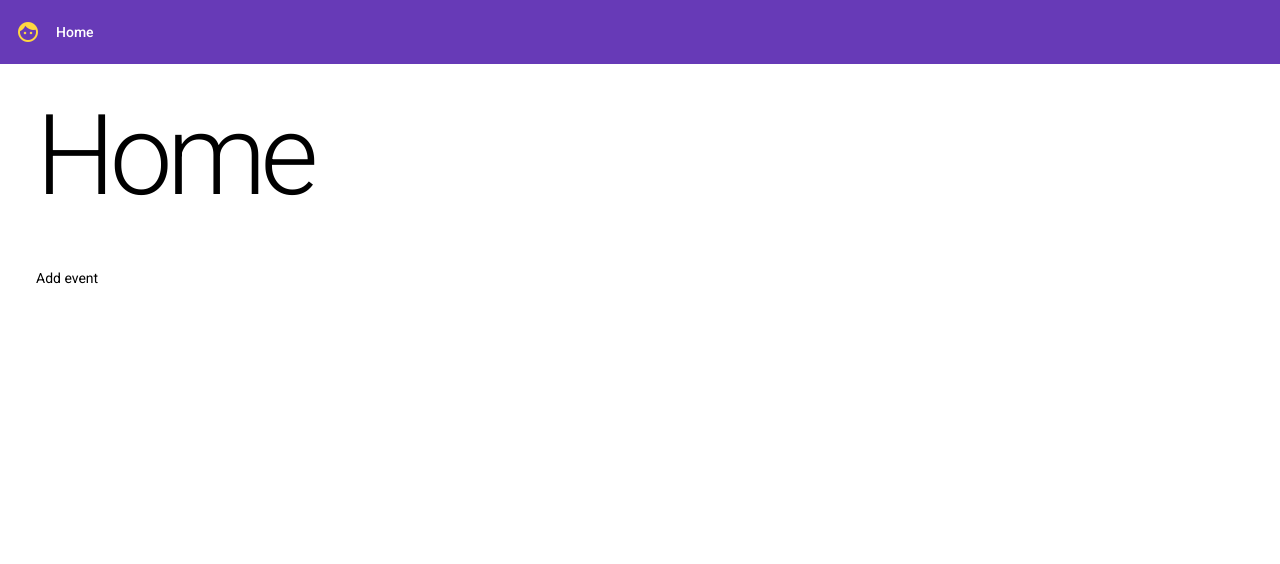
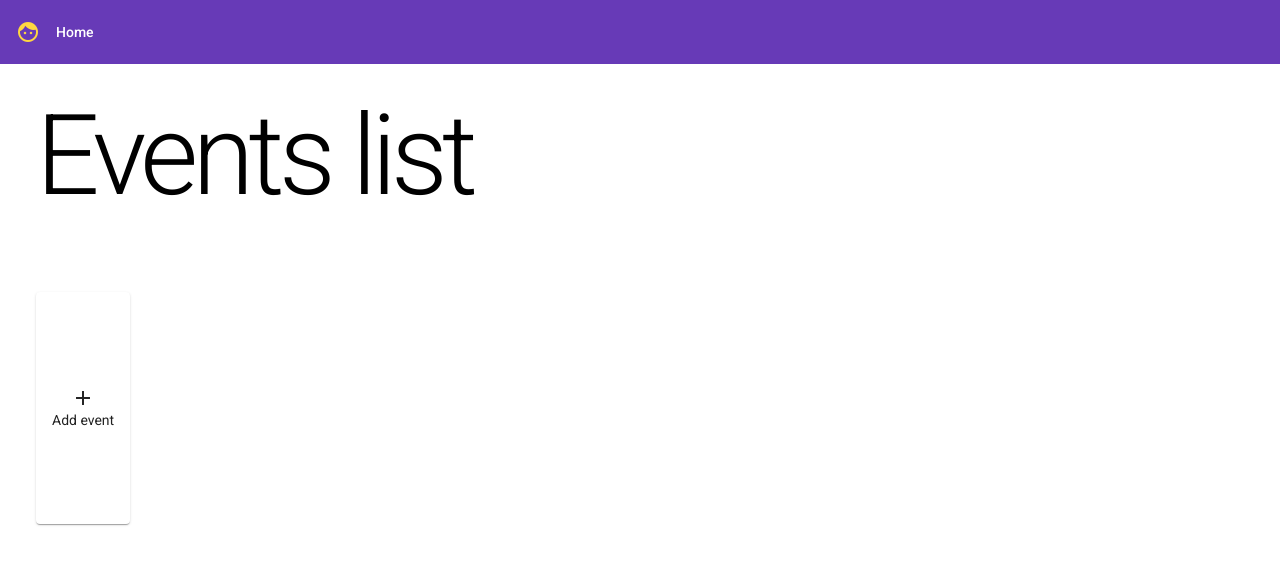
Before and after one commit to drPavka/angular-form-test, an Angular app: page / in a window 1280 px wide. Shown: the top 564 px of the page. Built offline with nearby package versions, Linux system fonts and the light colour scheme.

Commit message:
basic functionality is fully implemented

```diff
--- a/src/app/add-event/add-event.component.ts
+++ b/src/app/add-event/add-event.component.ts
@@ -1,8 +1,9 @@
 import {Component, OnInit, ChangeDetectionStrategy, OnDestroy} from '@angular/core';
 import {FormControl, FormGroup, Validators} from '@angular/forms';
-import {Observable, of, Subject, Subscription} from 'rxjs';
+import {from, Observable, of, Subject, Subscription} from 'rxjs';
 import {debounceTime, distinctUntilChanged, filter, map, startWith, switchMap} from 'rxjs/operators';
 import {EventsService} from '../events.service';
+import {Router} from '@angular/router';
 
 @Component({
   selector: 'mouse-add-event',
@@ -19,7 +20,10 @@ export class AddEventComponent implements OnInit, OnDestroy {
   public addressPreview$: Observable<string> | undefined;
   public datePreview$: Observable<string> | undefined;
 
-  constructor(private events: EventsService) {
+  constructor(
+    private events: EventsService,
+    private router: Router
+  ) {
   }
 
   ngOnInit(): void {
@@ -30,7 +34,11 @@ export class AddEventComponent implements OnInit, OnDestroy {
       this.add$$.asObservable().pipe(
         filter(() => this.form.valid),
         map(() => this.form.value),
-        switchMap(this.events.add$.bind(this.events))
+        switchMap(this.events.add$.bind(this.events)),
+        filter(result => !!result),
+        switchMap(() => {
+          return from(this.router.navigate(['/']));
+        })
       ).subscribe()
     );
     const previewPipe = (source: Observable<string>): Observable<string> => {
--- a/src/app/events.service.ts
+++ b/src/app/events.service.ts
@@ -1,6 +1,6 @@
 import {Injectable} from '@angular/core';
 import {BehaviorSubject, Observable, of, Subject} from 'rxjs';
-import {tap} from 'rxjs/operators';
+import {tap, withLatestFrom} from 'rxjs/operators';
 
 export interface Event {
   name: string;
@@ -17,7 +17,10 @@ export class EventsService {
 
   constructor() {
     this.created$$.asObservable().pipe(
-
+      withLatestFrom(this.list$$.asObservable()),
+      tap(([newEvent, events]) => {
+        events.push(newEvent);
+      }),
     ).subscribe();
   }
 
--- a/src/app/home/home.component.html
+++ b/src/app/home/home.component.html
@@ -1,5 +1,5 @@
-<h1 class="mat-display-4">Home</h1>
-<div fxLayout="row wrap" fxLayoutGap="12px" *ngIf="(events$ | async) as events">
+<h1 class="mat-display-4">Events list</h1>
+<div fxLayout="row wrap" fxLayoutGap="12px" *ngIf="(events$ | async) as events" fxLayoutAlign="start stretch">
   <mat-card *ngFor="let event of events ">
     <mat-card-title>{{event.name}}</mat-card-title>
     <mat-card-content fxLayout="row" fxLayoutAlign="space-between">
@@ -7,5 +7,10 @@
       <span>{{event.date}}</span>
     </mat-card-content>
   </mat-card>
+  <mat-card>
+    <mat-card-content fxLayout="column" fxLayoutAlign="center center">
+      <mat-icon>add</mat-icon>
+      <a routerLink="/add-event">Add event</a>
+    </mat-card-content>
+  </mat-card>
 </div>
-<a routerLink="/add-event">Add event</a>
--- a/src/app/home/home.component.scss
+++ b/src/app/home/home.component.scss
@@ -0,0 +1,6 @@
+.mat-card-content{
+  min-height: 200px;
+}
+.mat-card{
+  margin-top:24px;
+}
```
